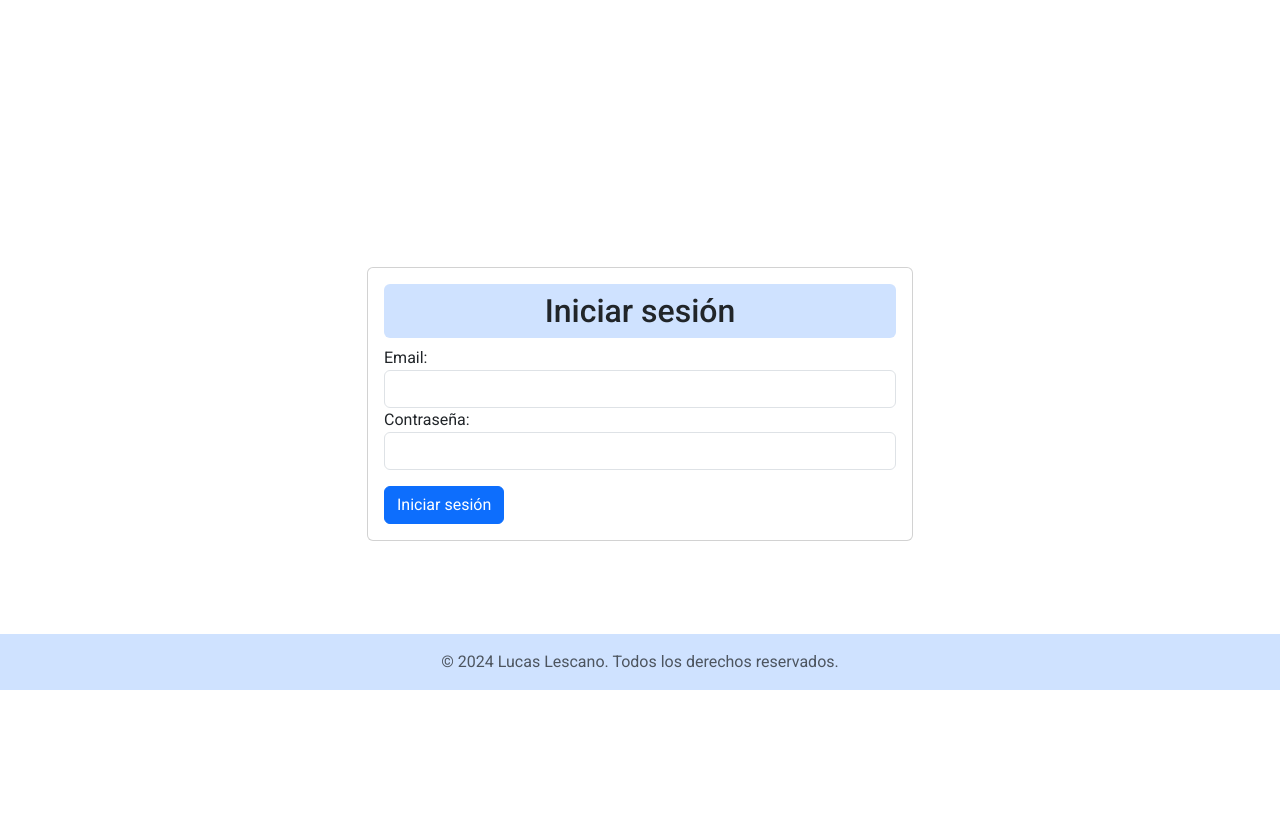
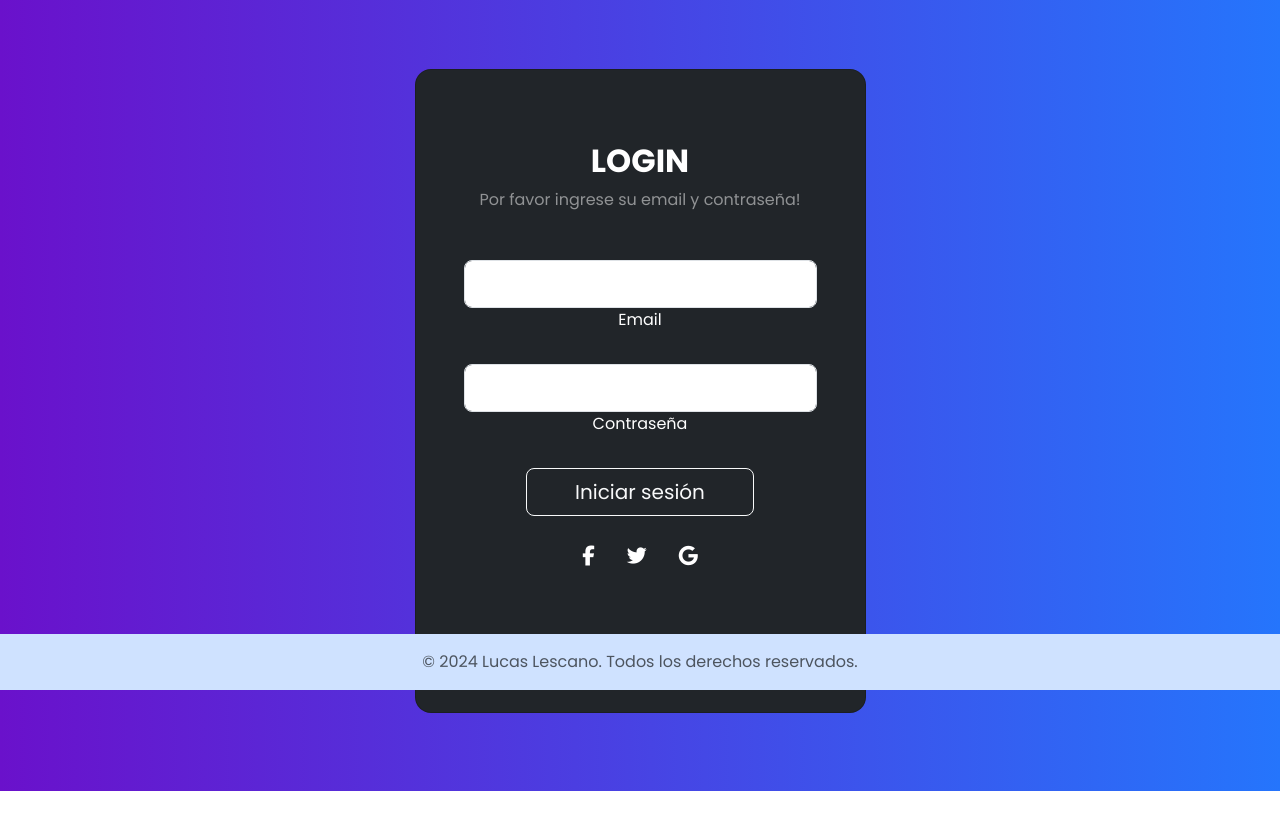
Before and after one commit to llucas890/latinad, a plain HTML site: page index.html at #!/login/ in a window 1280 px wide. Shown: the part 110-940 px from the top of the page. Before the commit the page ends 800 px from the top, so only its background shows below. Drawn offline with nearby package versions, Linux system fonts and the light colour scheme; some packages are replaced by stand-ins of ours; a script that the page names is missing.

Commit message:
Cambios en estilos y login
Realizados cambios en los estilos, index.html, navbarcontroller.js, footer.html y login.html

```diff
--- a/css/styles.css
+++ b/css/styles.css
@@ -2,7 +2,7 @@
   padding: 0;
   margin: 0;
   box-sizing: border-box;
-  font-family: "Roboto", sans-serif;
+  font-family: "Poppins", "Roboto", sans-serif;
   font-weight: 400;
   font-style: normal;
 }
@@ -12,16 +12,39 @@ html {
   min-height: 100%;
 }
 
-body {
-  margin-bottom: 60px; /* Altura del footer */
-}
-
 .footer {
-  margin-top: 60px;
-  position: absolute; /* Fija el footer en la parte inferior */
+  position: fixed;
   left: 0;
   bottom: 0;
   width: 100%;
   text-align: center;
-  padding: 10px 0; /* Espaciado interno del footer */
+  padding: 10px 0;
 }
+
+.main-content {
+  margin-bottom: 60px;
+}
+
+
+/* login */
+
+.gradient-custom {
+  /* fallback for old browsers */
+  background: #6a11cb;
+
+  /* Chrome 10-25, Safari 5.1-6 */
+  background: -webkit-linear-gradient(
+    to right,
+    rgba(106, 17, 203, 1),
+    rgba(37, 117, 252, 1)
+  );
+
+  /* W3C, IE 10+/ Edge, Firefox 16+, Chrome 26+, Opera 12+, Safari 7+ */
+  background: linear-gradient(
+    to right,
+    rgba(106, 17, 203, 1),
+    rgba(37, 117, 252, 1)
+  );
+}
+
+/* end login */
--- a/index.html
+++ b/index.html
@@ -9,14 +9,15 @@
     <link rel="preconnect" href="https://fonts.googleapis.com">
     <link rel="preconnect" href="https://fonts.gstatic.com" crossorigin>
     <link href="https://fonts.googleapis.com/css2?family=Roboto:ital,wght@0,100;0,300;0,400;0,500;0,700;0,900;1,100;1,300;1,400;1,500;1,700;1,900&display=swap" rel="stylesheet">
+    <link href="https://fonts.googleapis.com/css2?family=Poppins:ital,wght@0,100;0,200;0,300;0,400;0,500;0,600;0,700;0,800;0,900;1,100;1,200;1,300;1,400;1,500;1,600;1,700;1,800;1,900&display=swap" rel="stylesheet">
     <link href="https://cdn.jsdelivr.net/npm/bootstrap@5.3.3/dist/css/bootstrap.min.css" rel="stylesheet" integrity="sha384-QWTKZyjpPEjISv5WaRU9OFeRpok6YctnYmDr5pNlyT2bRjXh0JMhjY6hW+ALEwIH" crossorigin="anonymous">
 </head>
 <body>
     <div ng-include="'views/navbar.html'"></div>
-    <div ng-view style="margin-bottom: 60px;"></div>
+    <div ng-view class="main-content"></div>
     <div ng-include="'views/footer.html'"></div>
 
-
+    <script src="https://kit.fontawesome.com/932eb88c19.js" crossorigin="anonymous"></script>
     <script src="https://cdn.jsdelivr.net/npm/sweetalert2@11"></script>
     <script src="https://ajax.googleapis.com/ajax/libs/angularjs/1.8.2/angular.min.js"></script>
     <script src="https://ajax.googleapis.com/ajax/libs/angularjs/1.8.2/angular-route.min.js"></script>
--- a/js/NavbarController.js
+++ b/js/NavbarController.js
@@ -9,6 +9,7 @@ app.controller('NavbarController', function ($scope, $window, $location, AuthSer
             title: "¿Estas seguro de cerrar sesión?",
             showCancelButton: true,
             confirmButtonText: "Si",
+            cancelButtonText: "Cancelar",
         }).then((result) => {
             /* Read more about isConfirmed, isDenied below */
             if (result.isConfirmed) {
--- a/views/footer.html
+++ b/views/footer.html
@@ -1,4 +1,4 @@
-<footer class="footer mt-auto py-3 text-center bg-primary-subtle text-primary-emphasis">
+<footer class="footer py-3 text-center bg-primary-subtle text-primary-emphasis">
     <div class="container">
       <span class="text-muted">© 2024 Lucas Lescano. Todos los derechos reservados.</span>
     </div>
--- a/views/login.html
+++ b/views/login.html
@@ -1,29 +1,40 @@
-<!-- login.html -->
+<section class="vh-100 gradient-custom">
+    <div class="container py-5 h-100">
+      <div class="row d-flex justify-content-center align-items-center h-100">
+        <div class="col-12 col-md-8 col-lg-6 col-xl-5">
+          <div class="card bg-dark text-white" style="border-radius: 1rem;">
+            <div class="card-body p-5 text-center">
 
-<div class="container">
-    <div class="row justify-content-center">
-        <div class="col-md-6" style="padding-top: 20%" >
+              <div class="mb-md-5 mt-md-4 pb-5">
 
-            <!-- Login Form -->
-            <div class="card mt-5">
-                <div class="card-body">
-                    <h2 class="card-title text-center p-2 bg-primary-subtle rounded">Iniciar sesión</h2>
-                    <form ng-submit="login()">
-                        <div class="form-group">
-                            <label for="email">Email:</label>
-                            <input type="email" id="email" ng-model="credentials.email" class="form-control" required>
-                        </div>
-                        <div class="form-group">
-                            <label for="password">Contraseña:</label>
-                            <input type="password" id="password" ng-model="credentials.password" class="form-control" required>
-                        </div>
-                        <div class="mt-3 d-flex justify-content-between align-items-center">
-                        <button type="submit" class="btn btn-primary btn-block" id="boton-login">Iniciar sesión</button>
-                        </div>
-                    </form>
-                    <div class="error-message text-center mt-3" ng-if="errorMessage">{{ errorMessage }}</div>
+                <h2 class="fw-bold mb-2 text-uppercase">Login</h2>
+                <p class="text-white-50 mb-5">Por favor ingrese su email y contraseña!</p>
+                <form ng-submit="login()">
+                <div data-mdb-input-init class="form-outline form-white mb-4">
+                  <input type="email" id="typeEmailX" ng-model="credentials.email" class="form-control form-control-lg text-center" />
+                  <label class="form-label" for="typeEmailX">Email</label>
                 </div>
+
+                <div data-mdb-input-init class="form-outline form-white mb-4">
+                  <input type="password" id="typePasswordX" ng-model="credentials.password" class="form-control form-control-lg text-center" />
+                  <label class="form-label" for="typePasswordX">Contraseña</label>
+                </div>
+
+
+                <button data-mdb-button-init data-mdb-ripple-init class="btn btn-outline-light btn-lg px-5" type="submit" id="boton-login">Iniciar sesión</button>
+            </form>
+                <div class="d-flex justify-content-center text-center mt-4 pt-1">
+                  <a href="#!" class="text-white"><i class="fab fa-facebook-f fa-lg"></i></a>
+                  <a href="#!" class="text-white"><i class="fab fa-twitter fa-lg mx-4 px-2"></i></a>
+                  <a href="#!" class="text-white"><i class="fab fa-google fa-lg"></i></a>
+                </div>
+
+              </div>
+
+
             </div>
+          </div>
         </div>
+      </div>
     </div>
-</div>
+  </section>
```
